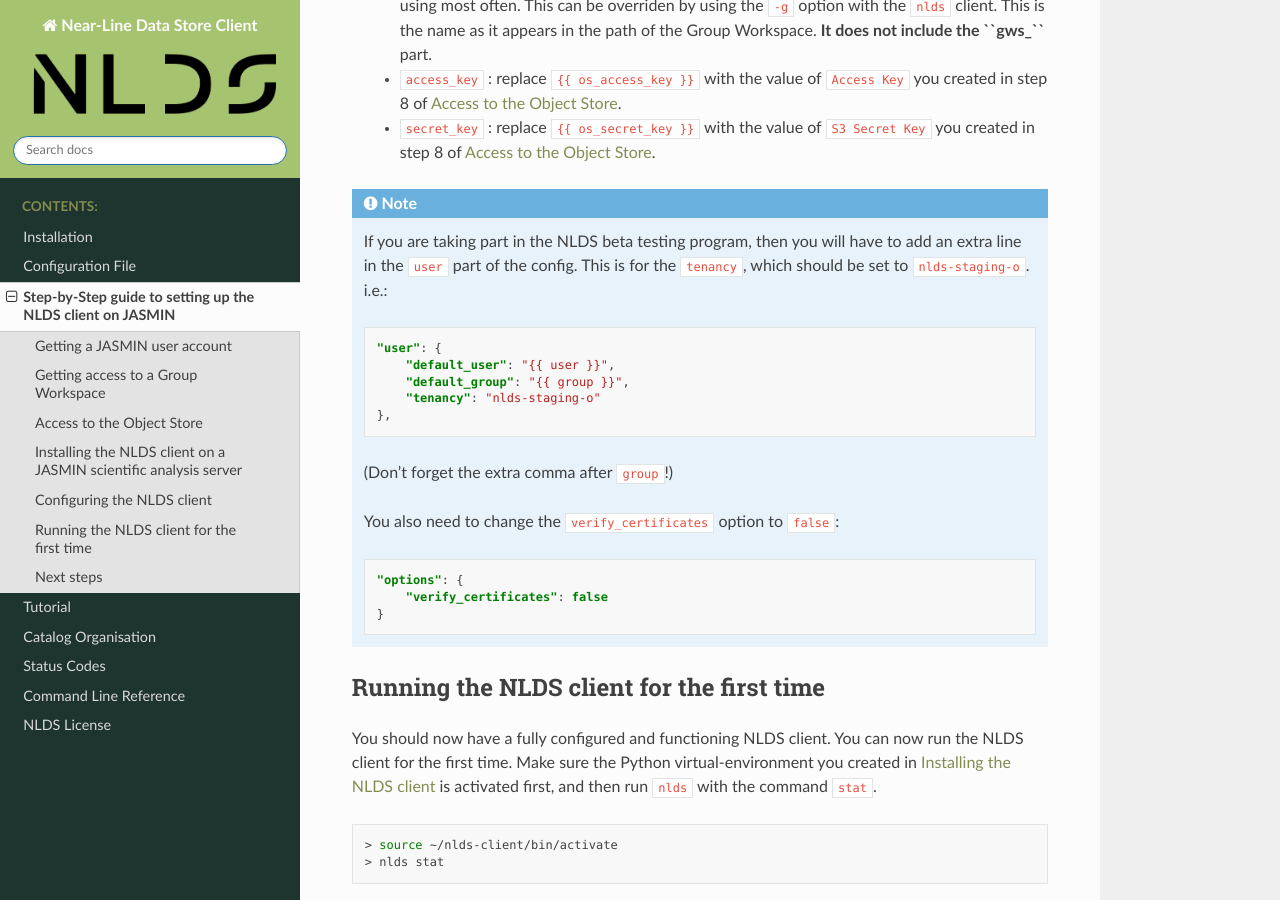
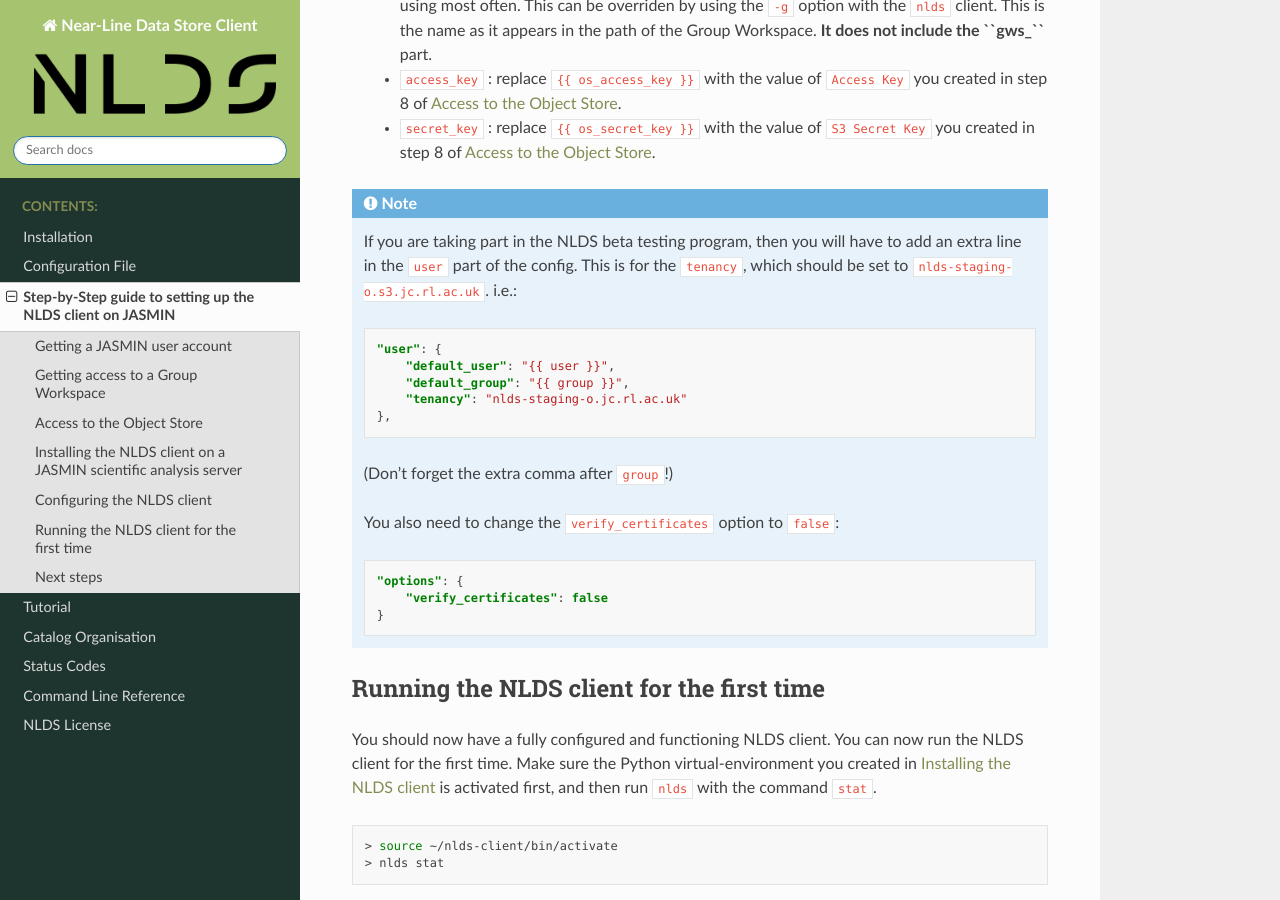
Before and after one commit to cedadev/nlds-client, a Sphinx documentation site: the page built from docs/user_guide/source/step_by_step.rst, in a window 1280 px wide and 900 px high, scrolled down 6886 px. Built offline with Sphinx 7.4.7 and the Read the Docs theme 3.1.0, drawn with Linux system fonts in a browser that asks for light colours.

```diff
--- a/docs/user_guide/source/step_by_step.rst
+++ b/docs/user_guide/source/step_by_step.rst
@@ -215,14 +215,14 @@ The fields marked ``<redacted>`` will have values in your file, we have removed
     * ``secret_key`` : replace ``{{ os_secret_key }}`` with the value of ``S3 Secret Key`` you created in step 8 of :ref:`Access to the Object Store<object_store_access>`.
 
 .. note::
-    If you are taking part in the NLDS beta testing program, then you will have to add an extra line in the ``user`` part of the config.  This is for the ``tenancy``, which should be set to ``nlds-staging-o``.  i.e.:
+    If you are taking part in the NLDS beta testing program, then you will have to add an extra line in the ``user`` part of the config.  This is for the ``tenancy``, which should be set to ``nlds-staging-o.s3.jc.rl.ac.uk``.  i.e.:
 
     .. code-block:: json
 
         "user": {
             "default_user": "{{ user }}",
             "default_group": "{{ group }}",
-            "tenancy": "nlds-staging-o"
+            "tenancy": "nlds-staging-o.jc.rl.ac.uk"
         },
 
     (Don't forget the extra comma after ``group``!)
```
